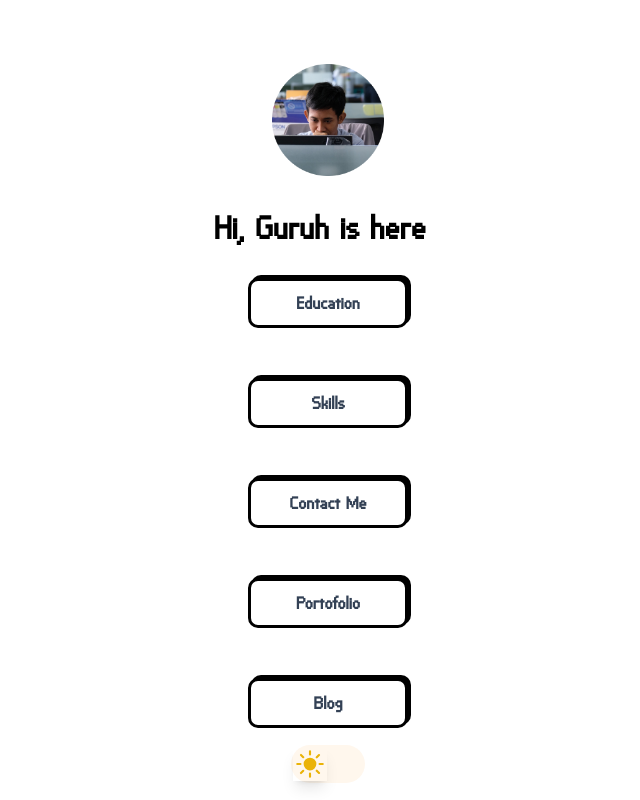
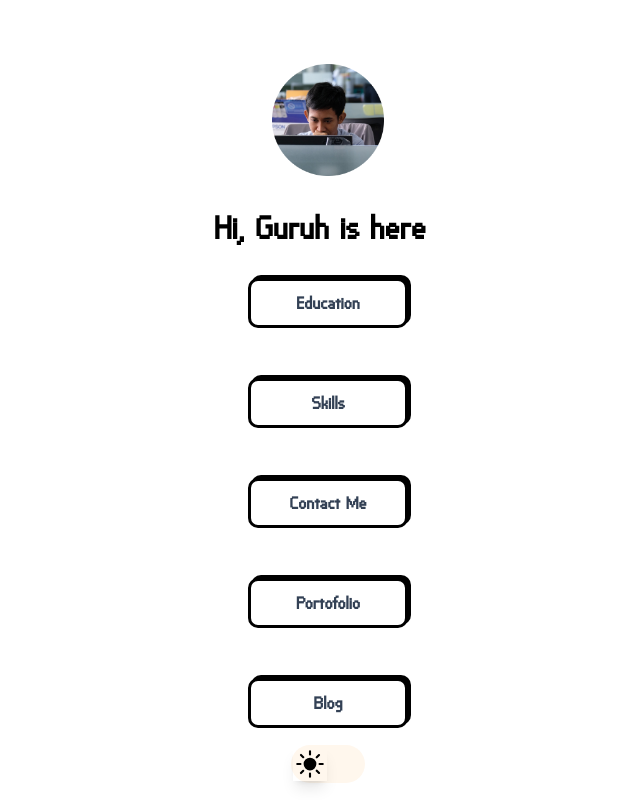
Before and after one commit to RP-Guruh/my-web, a Nuxt app: page / in a window 1280 px wide. Shown: the whole page, without its empty margins (312-952 px from the left). Built offline with nearby package versions, Linux system fonts and the light colour scheme.

Commit message:
add darkmode

```diff
--- a/components/ChangeMode.vue
+++ b/components/ChangeMode.vue
@@ -8,7 +8,7 @@
                 <span aria-hidden="true" :class="enabled ? 'translate-x-9' : 'translate-x-0'"
                     class="pointer-events-none inline-block transform shadow-lg ring-0 transition duration-200 ease-in-out">
                     <MoonIcon v-if="enabled" class="h-[34px] w-[34px] fill-gray-300" />
-                    <SunIcon v-else class="h-[34px] w-[34px] fill-yellow-500" />
+                    <SunIcon v-else class="h-[34px] w-[34px] " />
                 </span>
             </Switch>
         </div>
```
